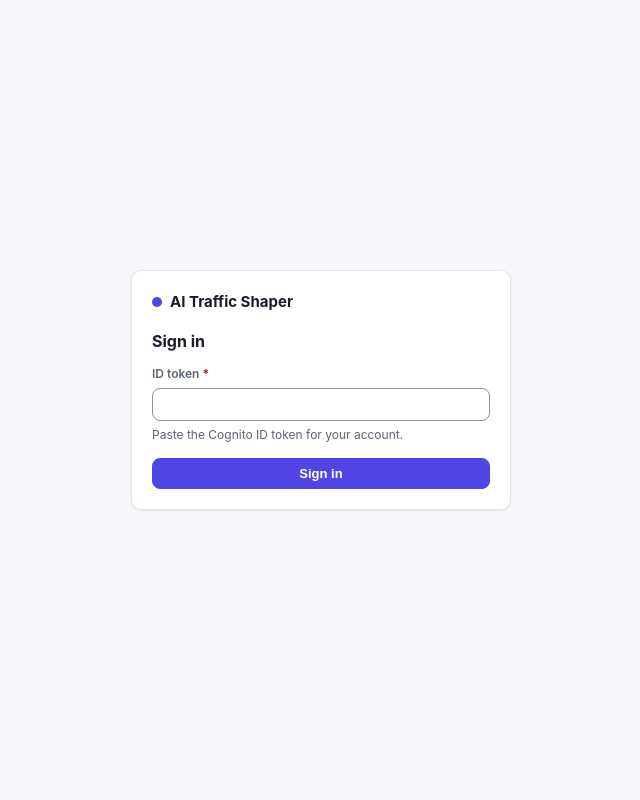
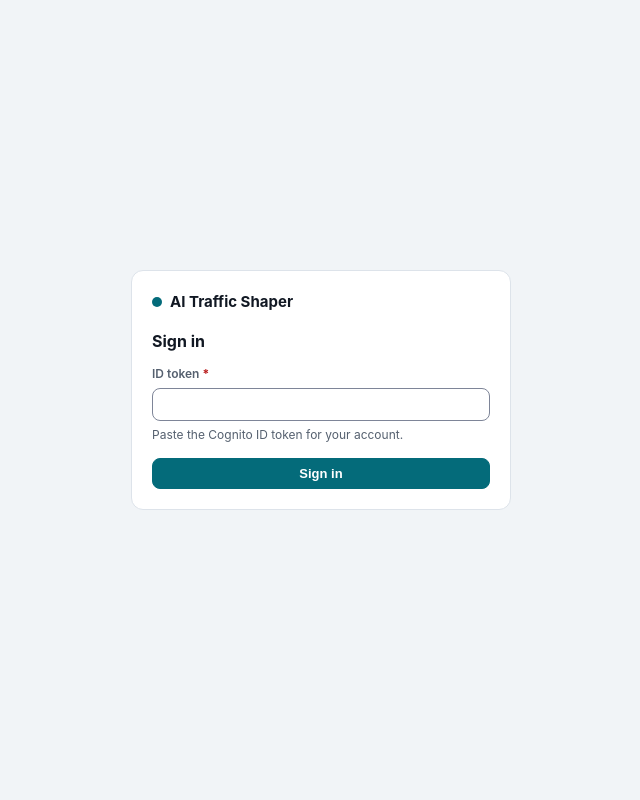
Before and after one commit to 23521549-lang/aiops-traffic-shaper, a FastAPI app: page /ui/login in a window 1280 px wide. Shown: the whole page, without its empty margins (319-959 px from the left). Run offline with FastAPI, Linux system fonts and the light colour scheme.

Commit message:
feat(design): rebuild the token system with an ink field, dark mode and measured contrast on every surface

```diff
--- a/services/backend/ui/static/app.css
+++ b/services/backend/ui/static/app.css
@@ -13,43 +13,63 @@
 
 :root {
   /* --- surfaces ------------------------------------------------------- */
-  --bg: #f6f7fb;
-  --surface: #ffffff;
-  --border: #e3e6ee;              /* decorative rules only — see below */
-  --border-interactive: #8a90a3;  /* 3.18:1 on --surface, WCAG 1.4.11 */
+  --bg: #f1f4f7;                  /* page field */
+  --surface: #ffffff;             /* cards, table rows, dialogs */
+  --surface-sunken: #e7ecf1;      /* hover rows, chart bands, skeletons */
+  --surface-raised: #ffffff;      /* popovers and menus; light = surface + border */
+  --border: #dde3ea;              /* decorative rules only */
+  --border-interactive: #7e8598;  /* 3.69:1 on surface, 3.34:1 on bg */
 
   /* --- text ----------------------------------------------------------- */
-  --text: #1a1d29;                /* 16.78:1 on --surface */
-  --text-muted: #5b6472;          /* 5.98:1 on --surface, 5.59:1 on --bg */
+  --text: #111823;                /* 17.82:1 on surface, 16.14:1 on bg */
+  --text-muted: #55606f;          /* 6.39:1 on surface, 5.78:1 on bg, 5.37:1 on sunken */
 
   /* --- interaction ---------------------------------------------------- */
   /* --accent means "you can act on this" and nothing else. It must never
-   * carry status: a console where indigo sometimes means "link" and
-   * sometimes means "state" cannot be read at a glance. */
-  --accent: #4f46e5;              /* 6.29:1 on --surface */
-  --accent-hover: #4338ca;
-  --accent-subtle: #eef2ff;
-  --focus-ring: #4f46e5;          /* was #c7d2fe at 1.49:1 — invisible */
+   * carry status: a console where one hue sometimes means "link" and
+   * sometimes means "state" cannot be read at a glance.
+   *
+   * The old value was #4f46e5, which is Tailwind indigo-600 — the single
+   * most identifiable generic-admin-theme pixel available. */
+  --accent: #046b7a;              /* 6.20:1 on surface, 5.61:1 on bg */
+  --accent-hover: #035663;        /* white on it: 8.35:1 */
+  --accent-subtle: #e2f2f4;       /* accent on it: 5.38:1 */
+  --focus-ring: #046b7a;
+
+  /* --- brand field ---------------------------------------------------- */
+  /* The ink field is where the product argues for itself: the landing hero,
+   * the sigma explanation, the login card. Deliberately not a surface the
+   * console uses, so the two read as different places. */
+  --ink: #0d1b26;
+  --ink-fg: #ffffff;              /* 17.47:1 on ink */
+  --ink-muted: #a7b6c2;           /* 8.41:1 on ink */
+  /* Unusable on white (1.79:1) ON PURPOSE. That constraint is what stops
+   * the cyan ever becoming an interface colour: it can only appear on an
+   * ink field or in dark mode, so it reads as brand and can never be
+   * confused with the tier ramp. test_contrast.py asserts the failure. */
+  --brand-cyan: #37d4e6;          /* 9.75:1 on ink */
 
   /* --- axis A: what we did to traffic --------------------------------- */
-  /* Separate from system health on purpose. The old palette used one red
-   * for "an attacker was hard-blocked" and for "you typed an invalid IP",
-   * so red could not tell the operator whether it was good news. */
-  --tier-normal: #0f7a4d;         /* 4.82:1 on its bg */
+  /* Separate from system health on purpose. The original palette used one
+   * red for "an attacker was hard-blocked" and for "you typed an invalid
+   * IP", so red could not tell the operator whether it was good news. */
+  --tier-normal: #0f7a4d;         /* 5.37:1 on surface, 4.82:1 on its bg */
   --tier-normal-bg: #e8f6ee;
-  --tier-limited: #9a4a06;        /* 5.59:1 on its bg */
+  --tier-limited: #9a4a06;        /* 6.26:1 on surface, 5.59:1 on its bg */
   --tier-limited-bg: #fdf0e3;
-  --tier-blocked: #8f1d1d;        /* 7.59:1 on its bg */
+  --tier-blocked: #8f1d1d;        /* 8.89:1 on surface, 7.59:1 on its bg */
   --tier-blocked-bg: #fbe9e9;
   --tier-blocked-edge: #d97070;
+  --tier-limited-edge: #9a4a06;
 
   /* --- axis B: is the product itself healthy -------------------------- */
-  --success: #15803d;
+  /* Ratios measured 2026-09-23; these shipped unmeasured for months. */
+  --success: #15803d;             /* 4.76:1 on its bg */
   --success-bg: #ecfdf3;
-  --warning: #b45309;
+  --warning: #b45309;             /* 4.84:1 on its bg */
   --warning-bg: #fffbeb;
   --warning-border: #fde68a;
-  --danger: #b91c1c;
+  --danger: #b91c1c;              /* 5.91:1 on its bg */
   --danger-bg: #fef2f2;
   --danger-border: #fecaca;
   --danger-bg-hover: #fee2e2;
@@ -66,10 +86,116 @@
   --text-body: 14px;
   --text-lg: 16px;
   --text-xl: 20px;
+  --text-2xl: 26px;
+  --text-3xl: 34px;
+  --text-hero: 46px;
   --text-stat: 28px;
 
-  --radius: 10px;
-  --shadow: 0 1px 2px rgba(16, 24, 40, 0.05), 0 1px 3px rgba(16, 24, 40, 0.04);
+  /* --- space and shape ------------------------------------------------ */
+  --s1: 4px;  --s2: 8px;  --s3: 12px; --s4: 16px;
+  --s5: 24px; --s6: 32px; --s7: 48px; --s8: 64px; --s9: 96px;
+  --r1: 4px;  --r2: 6px;  --r3: 8px;  --r4: 12px; --r5: 16px;
+  --r-pill: 999px;
+  --radius: var(--r4);
+}
+
+/* Dark is a token override and nothing else: no component rule below this
+ * point knows which theme is active. That only works because every colour
+ * in the file is a token — which is why the six hardcoded hexes were
+ * removed before this block was written.
+ *
+ * The theme comes from a cookie rendered into data-theme on <html> by the
+ * server. That is the only implementation possible under `script-src
+ * 'self'` with no inline script: the usual trick is a <script> in <head>
+ * that reads localStorage before first paint, and it is unavailable here.
+ * The server-rendered attribute has no flash of the wrong theme at all. */
+[data-theme="dark"] {
+  --bg: #0b1017;
+  --surface: #131b24;
+  --surface-sunken: #0f161e;
+  --surface-raised: #1c2732;
+  --border: #23303d;
+  --border-interactive: #64788c;  /* 3.81:1 on surface, 4.18:1 on bg */
+
+  /* Not #ffffff: pure white on a near-black field halates. 14.85:1 is
+   * deliberately backed off and still far above AA. */
+  --text: #e8eef4;
+  --text-muted: #94a6b8;          /* 6.95:1 on surface, 7.64:1 on bg */
+
+  --accent: #38bfd4;              /* 7.91:1 on surface; ink-on-it 7.96:1 */
+  --accent-hover: #6ad3e3;
+  --accent-subtle: #0d2b33;       /* accent on it: 6.79:1 */
+  --focus-ring: #38bfd4;
+
+  --ink: #0b1017;
+  --ink-fg: #e8eef4;
+  --ink-muted: #94a6b8;
+  --brand-cyan: #38bfd4;
+
+  /* Desaturated ~20 points against their light counterparts, per the
+   * standard dark-mode guidance; the tinted backgrounds sit at 1.16-1.34:1
+   * against --surface, enough to read as a pill and not enough to vibrate. */
+  --tier-normal: #56d68f;         /* 9.43:1 on surface, 7.02:1 on its bg */
+  --tier-normal-bg: #12382a;
+  --tier-limited: #f0b054;        /* 9.13:1 on surface, 7.19:1 on its bg */
+  --tier-limited-bg: #3d2a0d;
+  --tier-blocked: #f8827f;        /* 7.02:1 on surface, 6.03:1 on its bg */
+  --tier-blocked-bg: #45191b;
+  --tier-blocked-edge: #f8827f;
+  --tier-limited-edge: #f0b054;
+
+  /* Axis B collapses onto the same three hues in dark, and the separation
+   * moves to FORM, which is a stronger channel than a 6% hue difference:
+   * axis A is always a pill or a chart band, axis B is always a full-width
+   * banner with a leading glyph. Axis A is never a banner; axis B is never
+   * a pill. */
+  --success: #56d68f;
+  --success-bg: #12382a;
+  --warning: #f0b054;
+  --warning-bg: #3d2a0d;
+  --warning-border: #5c4114;
+  --danger: #f8827f;
+  --danger-bg: #45191b;
+  --danger-border: #6b2427;
+  --danger-bg-hover: #56201f;
+}
+
+@media (prefers-color-scheme: dark) {
+  :root:not([data-theme="light"]) {
+    --bg: #0b1017;
+    --surface: #131b24;
+    --surface-sunken: #0f161e;
+    --surface-raised: #1c2732;
+    --border: #23303d;
+    --border-interactive: #64788c;
+    --text: #e8eef4;
+    --text-muted: #94a6b8;
+    --accent: #38bfd4;
+    --accent-hover: #6ad3e3;
+    --accent-subtle: #0d2b33;
+    --focus-ring: #38bfd4;
+    --ink: #0b1017;
+    --ink-fg: #e8eef4;
+    --ink-muted: #94a6b8;
+    --brand-cyan: #38bfd4;
+    --tier-normal: #56d68f;
+    --tier-normal-bg: #12382a;
+    --tier-limited: #f0b054;
+    --tier-limited-bg: #3d2a0d;
+    --tier-blocked: #f8827f;
+    --tier-blocked-bg: #45191b;
+    --tier-blocked-edge: #f8827f;
+    --tier-limited-edge: #f0b054;
+    --success: #56d68f;
+    --success-bg: #12382a;
+    --warning: #f0b054;
+    --warning-bg: #3d2a0d;
+    --warning-border: #5c4114;
+    --danger: #f8827f;
+    --danger-bg: #45191b;
+    --danger-border: #6b2427;
+    --danger-bg-hover: #56201f;
+  }
 }
 
 * { box-sizing: border-box; }
@@ -170,7 +296,7 @@ select:focus-visible,
 
 .card {
   background: var(--surface); border: 1px solid var(--border); border-radius: var(--radius);
-  padding: 20px; margin-bottom: 20px; box-shadow: var(--shadow);
+  padding: 20px; margin-bottom: 20px;
 }
 .card h2 { font-size: var(--text-lg); line-height: 1.25; margin: 0 0 4px; }
 .card .card-sub { color: var(--text-muted); font-size: var(--text-base); margin-bottom: 14px; }
@@ -241,6 +367,14 @@ tbody tr[data-tier="1"] th[scope="row"] { border-left: 3px solid var(--tier-limi
 .btn:hover { background: var(--bg); text-decoration: none; }
 .btn[disabled], .btn[aria-disabled="true"] { opacity: .55; cursor: not-allowed; }
 .btn-primary { background: var(--accent); border-color: var(--accent); color: #fff; }
+/* Dark flips the accent from a deep teal to a bright cyan, so the label on
+ * a filled control has to flip too: white on #38bfd4 is 1.88:1, ink on it
+ * is 7.96:1. The token system handles every other colour automatically;
+ * this is the one pairing that genuinely inverts. */
+[data-theme="dark"] .btn-primary { color: var(--ink); }
+@media (prefers-color-scheme: dark) {
+  :root:not([data-theme="light"]) .btn-primary { color: var(--ink); }
+}
 .btn-primary:hover { background: var(--accent-hover); }
 .btn-danger { background: var(--danger-bg); border-color: var(--danger-border); color: var(--danger); }
 .btn-danger:hover { background: var(--danger-bg-hover); }
```
Also changed, not shown: services/backend/tests/test_contrast.py (added, +177 -0 lines).
